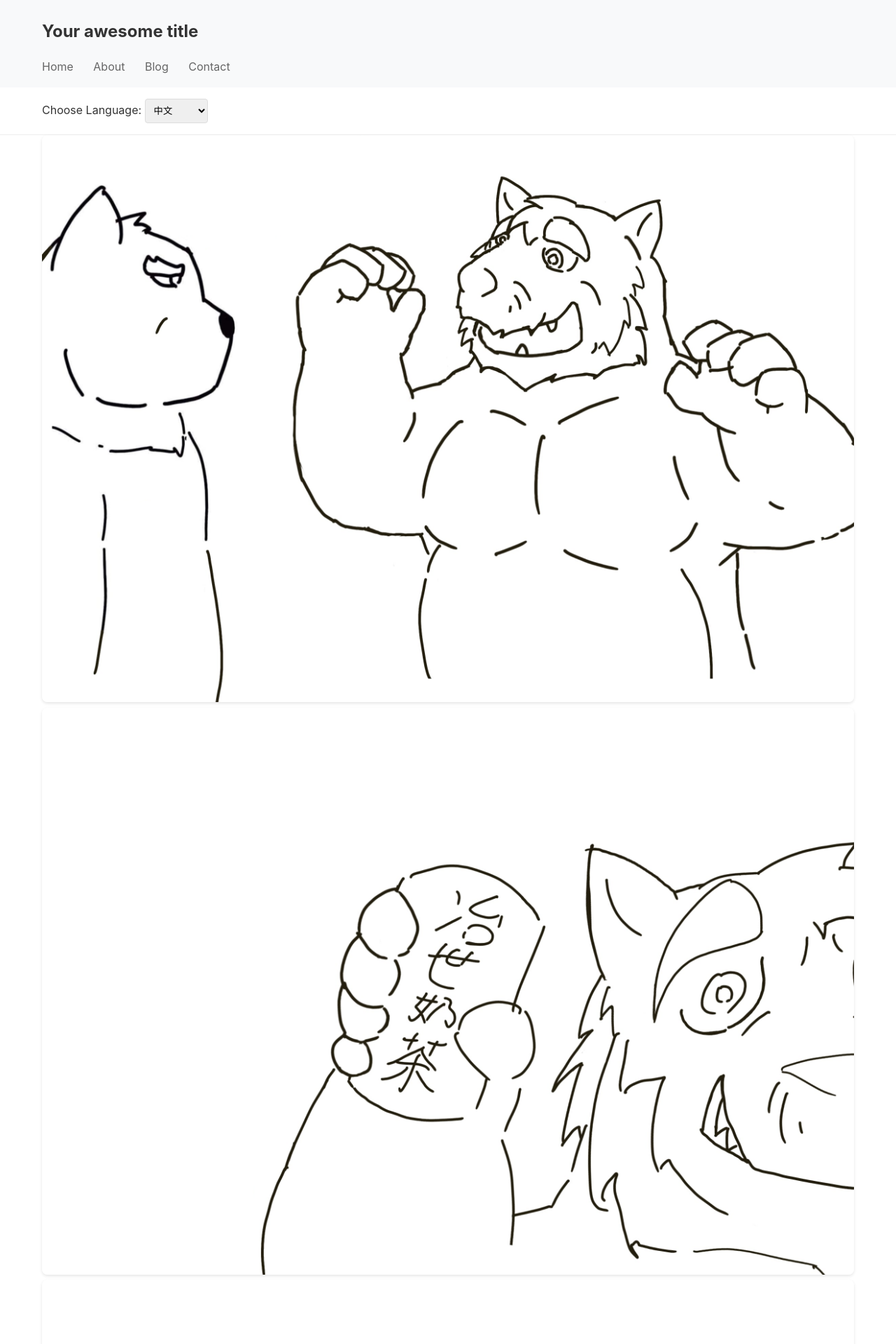
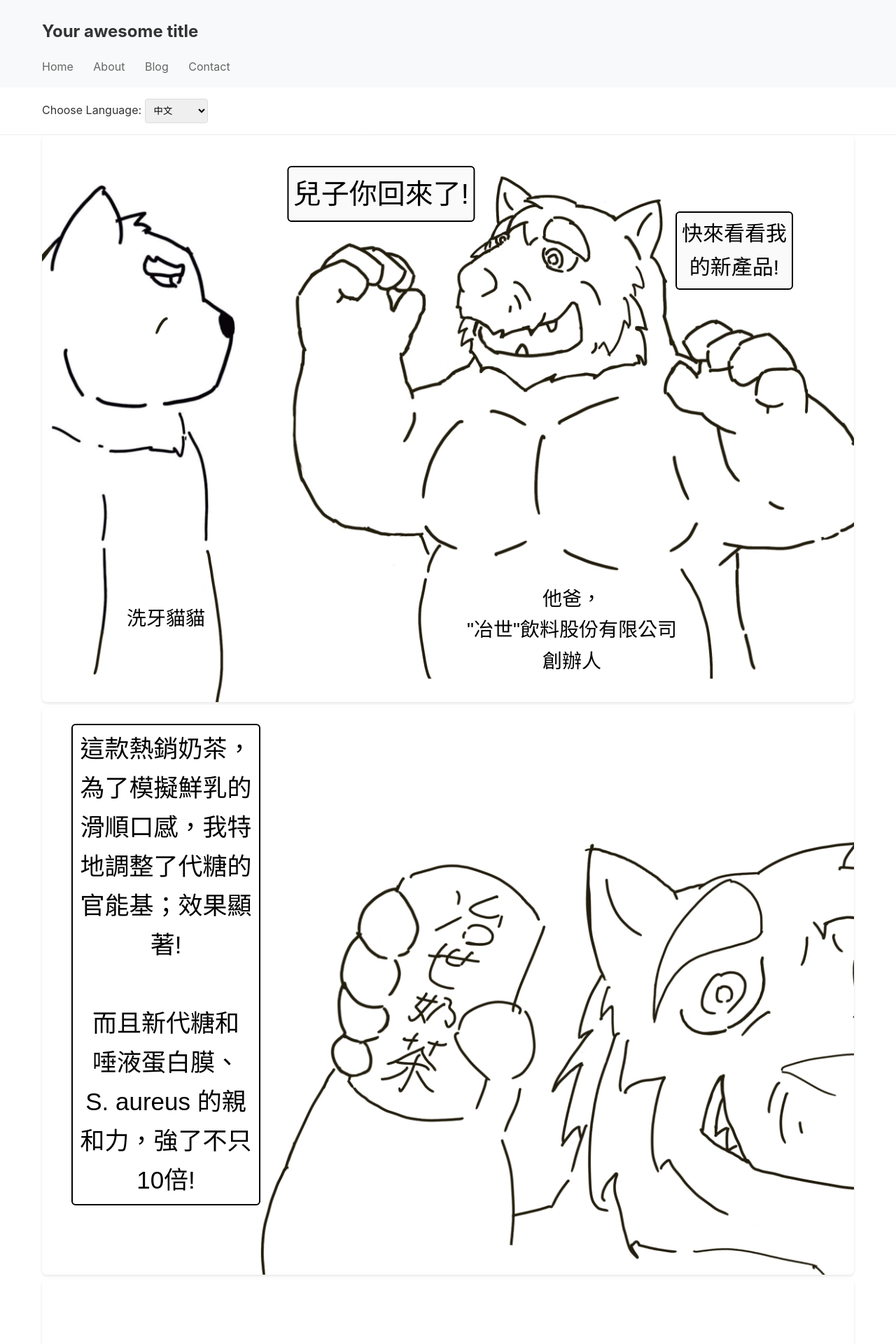
Before and after one commit to Risch315815/Risch315815.github.io, a Jekyll site: the page built from _posts/2024-03-16-terrible-dad.md, in a window 1280 px wide. Shown: the top 1920 px of the page at 70% size. Built offline with Jekyll 4.4.1, drawn with Linux system fonts in a browser that asks for light colours; some of the changed text lies outside the part shown.

Commit message:
Initial commit

```diff
--- a/_layouts/default.html
+++ b/_layouts/default.html
@@ -22,15 +22,17 @@
           top: 50%;
           left: 50%;
           transform: translate(-50%, -50%);
-          color: white;
-          text-shadow: 2px 2px 4px rgba(0,0,0,0.7);
+          color: black;
+          /* text-shadow: 2px 2px 4px rgb(0, 0, 0, 0.7); */
+          white-space: pre-line; /* Allows line breaks */
           font-size: 24px;
           text-align: center;
           z-index: 1;
-          padding: 10px;
-          background-color: rgba(0,0,0,0.5);
-          border-radius: 5px;
-          border: 1px solid red; /* Debug border */
+          padding: 6px;
+          margin: 3px;
+          background-color: rgba(0,0,0,0.05);
+          border-radius: 6px;
+          border: 2px solid black; /* Debug border */
         }
     </style>
 
--- a/assets/css/style.css
+++ b/assets/css/style.css
@@ -81,20 +81,121 @@
     display: block;
 }
 
+/* --------------------------------------------------- */
+
 .text-overlay {
     position: absolute;
     top: 50%;
     left: 50%;
     transform: translate(-50%, -50%);
-    color: white;
-    text-shadow: 2px 2px 4px rgba(0,0,0,0.7);
+    color: black;
+    /* text-shadow: 2px 2px 4px rgb(0, 0, 0, 0.7); */
     font-size: 24px;
     text-align: center;
     z-index: 1;
-    padding: 10px;
-    background-color: rgba(0,0,0,0.5);
-    border-radius: 5px;
+    padding: 6px;
+    margin: 3px;
+    background-color: rgba(0,0,0,0.05);
+    border-radius: 10px;
+    border: 2px solid black; /* Debug border */
 }
+
+.text-overlay[lang="zh-hant"] {
+    font-family: 'Noto Sans TC', 'PingFang TC', 'Microsoft JhengHei', sans-serif;
+    font-size: 24px;
+    background-color: rgba(0,0,0,0);
+    border: 2px solid black;
+}
+
+/* --------------------------------------------------- */
+
+/* Specific styles for individual overlays */
+.text-overlay[data-position="01A"][lang="zh-hant"] {
+    top: 10%;
+    left: 41.5%;
+    background-color: rgba(0,0,0,0.02);
+    border: 2px solid black;
+    font-size: 40px;
+}
+
+.text-overlay[data-position="01B"][lang="zh-hant"] {
+    top: 20%;
+    left: 85%;
+    background-color: rgba(0,0,0,0.02);
+    border: 2px solid black;
+    font-size: 30px;
+}
+
+.text-overlay[data-position="01C"][lang="zh-hant"] {
+    top: 85%;
+    left: 15%;
+    background-color: rgba(0,0,0,0);
+    border: 0px solid black;
+    font-size: 28px;
+}
+
+.text-overlay[data-position="01D"][lang="zh-hant"] {
+    top: 87%;
+    left: 65%;
+    background-color: rgba(0,0,0,0);
+    border: 0px solid black;
+    font-size: 28px;
+}
+/* --------------------------------------------------- */
+.text-overlay[data-position="02A"][lang="zh-hant"] {
+    top: 45%;
+    left: 15%;
+    background-color: rgba(0,0,0,0);
+    border: 2px solid black;
+    font-size: 35px;
+    width: 270px;
+}
+/* --------------------------------------------------- */
+.text-overlay[data-position="03A"][lang="zh-hant"] {
+    top: 50%;
+    left: 85%;
+    background-color: rgba(0,0,0,0);
+    border: 2px solid black;
+    font-size: 35px;
+    width: 250px;
+}
+/* --------------------------------------------------- */
+.text-overlay[data-position="04A"][lang="zh-hant"] {
+    top: 10%;
+    left: 50%;
+    background-color: rgba(0,0,0,0);
+    border: 2px solid black;
+    font-size: 40px;
+    width: 1000px;
+    max-height: 200px;
+}
+.text-overlay[data-position="04B"][lang="zh-hant"] {
+    top: 25%;
+    left: 25%;
+    background-color: rgba(0,0,0,0);
+    border: 2px solid black;
+    font-size: 55px;
+    max-width: 600px;
+}
+/* --------------------------------------------------- */
+.text-overlay[data-position="05A"][lang="zh-hant"] {
+    top: 30%;
+    left: 15%;
+    background-color: rgba(0,0,0,0);
+    border: 2px solid black;
+    font-size: 60px;
+    width: 300px;
+    max-height: 200px;
+}
+.text-overlay[data-position="05B"][lang="zh-hant"] {
+    top: 46%;
+    left: 88%;
+    background-color: rgba(0,0,0,0);
+    border: 2px solid black;
+    font-size: 35px;
+    width: 250px;
+}
+/* --------------------------------------------------- */
 
 /* Footer styles */
 .site-footer {
--- a/assets/js/lang_display.js
+++ b/assets/js/lang_display.js
@@ -50,8 +50,17 @@
                     overlay.setAttribute('data-width', overlayData.width || 'narrow');
                     overlay.setAttribute('lang', currentLang);
                     overlay.textContent = overlayData[currentLang];
+
+                    // Append to container first to get computed styles
+                    container.appendChild(overlay);
+
+                   // Apply all styles from the zh-hant version
+                   if (currentLang !== 'zh-hant') {
+                       const baseFontSize = parseFloat(window.getComputedStyle(overlay).fontSize);
+                       overlay.style.fontSize = (baseFontSize - 5) + 'px';
+                    }
+
                     console.log('Overlay added:', overlay); // Debug log
-                    container.appendChild(overlay);
                 }
             });
         }
--- a/data/translated.json
+++ b/data/translated.json
@@ -35,7 +35,7 @@
         "position": "01D",
         "width": "wide",
         "en": "His dad,\nFounder of \"Yeshi\" Beverage Co., Ltd",
-        "zh-hant": "他爸，\n"冶世"飲料股份有限公司創辦人",
+        "zh-hant": "他爸，\n\"冶世\"飲料股份有限公司\n創辦人",
         "ja": "彼のお父さん、\n「冶世」Beverage Co.、Ltdの創設者",
         "es": "Su papá,\nFundador de \"冶世\" Beverage Co., Ltd",
         "fr": "Son père,\nFondateur de « 冶世 » Beverage Co., Ltd",
@@ -49,7 +49,7 @@
         "position": "02A",
         "width": "wide",
         "en": "In order to simulate the smooth taste of fresh milk, I specially adjusted the functional groups of sugar substitutes; The results are remarkable!\nMoreover, the affinity of the new sugar substitute and the salivary protein membrane and S. aureus is more than 10 times stronger!",
-        "zh-hant": "這款熱銷奶茶，為了模擬鮮乳的滑順口感，我特地調整了代糖的官能基；效果顯著!\n而且新代糖和唾液蛋白膜、S. aureus 的親和力，強了不只10倍!",
+        "zh-hant": "這款熱銷奶茶，為了模擬鮮乳的滑順口感，我特地調整了代糖的官能基；效果顯著!\n\n而且新代糖和\n唾液蛋白膜、\nS. aureus 的親和力，強了不只10倍!",
         "ja": "新鮮な牛乳のなめらかな味をシミュレートするために、砂糖代替品の官能基を特別に調整しました。その結果は驚くべきものです!\nさらに、新しい砂糖代替品と唾液タンパク質膜と黄色ブドウ球菌の親和性は10倍以上強いです!",
         "es": "Para simular el sabor suave de la leche fresca, ajusté especialmente los grupos funcionales de los sustitutos del azúcar; ¡Los resultados son notables!\nAdemás, la afinidad del nuevo sustituto del azúcar y la membrana de proteínas salivales y el S. aureus es más de 10 veces más fuerte.",
         "fr": "Afin de simuler le goût doux du lait frais, j'ai spécialement ajusté les groupes fonctionnels des substituts de sucre ; Les résultats sont remarquables !\nDe plus, l'affinité du nouveau substitut du sucre et de la membrane protéique salivaire et de S. aureus est plus de 10 fois plus forte !",
@@ -63,7 +63,7 @@
         "position": "03A",
         "width": "wide",
         "en": "This best-selling soda overshadows the sweetness with a sourness, so you can add double the syrup to induce double dopamine!\nOne can a day and hopefully get into prediabetes in 3 years!",
-        "zh-hant": "這款熱銷汽水，用酸味蓋過甜味，所以可以加入雙倍糖漿，誘發雙倍多巴胺!\n每天一罐，有希望在3年內進入糖尿病前期!",
+        "zh-hant": "這款熱銷汽水，用酸味蓋過甜味，所以可以加入雙倍糖漿，誘發雙倍多巴胺!\n\n每天一罐，有希望在3年內進入糖尿病前期!",
         "ja": "甘みを酸味で覆い隠す売れ筋ソーダなので、シロップを2倍加えるとダブルドーパミンを誘発できます!\n1日1回、うまくいけば3年以内に前糖尿病になることを願っています!",
         "es": "Este refresco de venta caliente eclipsa la dulzura con una acidez, por lo que puede agregar el doble de jarabe para inducir el doble de dopamina.\n¡Uno puede hacerlo al día y, con suerte, entrar en prediabetes en 3 años!",
         "fr": "Ce soda très vendu éclipse la douceur d'une acidité, vous pouvez donc ajouter le double de sirop pour induire une double dopamine !\nOn peut le faire par jour et, espérons-le, entrer dans le prédiabète dans 3 ans !",
@@ -77,7 +77,7 @@
         "position": "04A",
         "width": "wide",
         "en": "I aggravate periodontal disease, you treat periodontal disease, and we can be regarded as a family business in the same lineage!",
-        "zh-hant": "我加重牙周病，你治療牙周病，我們也算是一脈相承的家族企業了吧!",
+        "zh-hant": "我加重牙周病，你治療牙周病，\n我們也算是一脈相承的家族企業了吧!",
         "ja": "私は歯周病を悪化させ、あなたは歯周病を治療し、私たちは同じ血統の家族経営と見なすことができます!",
         "es": "Agravo la enfermedad periodontal, usted trata la enfermedad periodontal, ¡y podemos ser considerados como un negocio familiar en el mismo linaje!",
         "fr": "J'aggrave les maladies parodontales, vous traitez les maladies parodontales, et nous pouvons être considérés comme une entreprise familiale dans la même lignée !",
@@ -101,7 +101,7 @@
         "position": "05A",
         "width": "narrow",
         "en": "I'm not your son",
-        "zh-hant": "我不是你兒子",
+        "zh-hant": "我不是\n你兒子",
         "ja": "私はあなたの息子ではありません",
         "es": "No soy tu hijo",
         "fr": "Je ne suis pas ton fils",
```
Also changed, not shown: assets/images/favicon.png (added).
